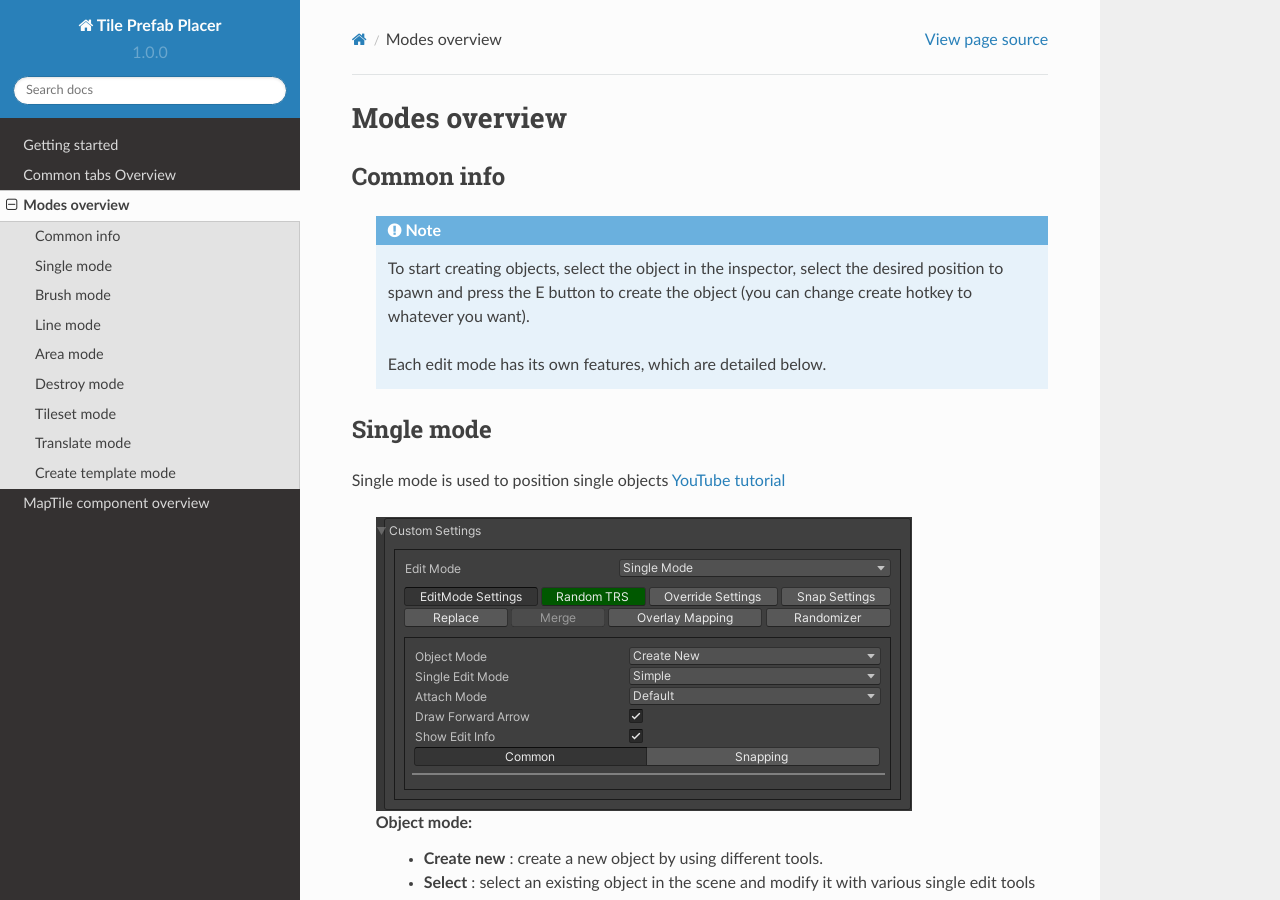
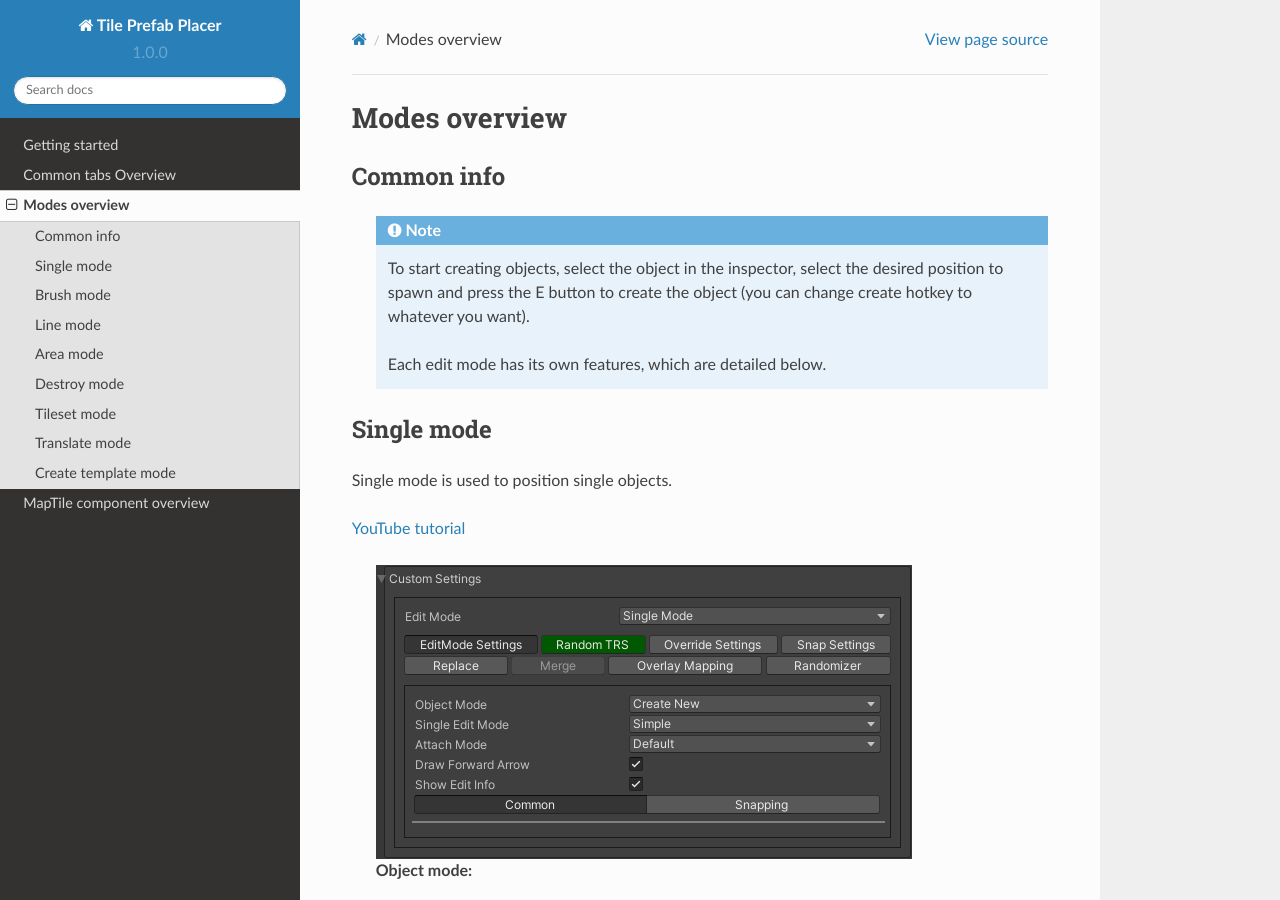
Before and after one commit to tawi1/Tile-Prefab-Placer, a Sphinx documentation site: the page built from docs/source/modes.rst, in a window 1280 px wide and 900 px high. Built offline with Sphinx 7.4.7 and the Read the Docs theme 2.0.0, drawn with Linux system fonts in a browser that asks for light colours; some of the changed text lies outside the part shown.

```diff
--- a/docs/source/modes.rst
+++ b/docs/source/modes.rst
@@ -14,7 +14,8 @@ Common info
 Single mode
 ------------
 
-Single mode is used to position single objects
+Single mode is used to position single objects.
+
 `YouTube tutorial <https://youtu.be/wHtF12qiRgI>`_
 
 	.. image:: images/modes/SingleMode/SingleModeTab1.png
@@ -40,9 +41,11 @@ Single mode is used to position single objects
 		.. image:: images/modes/SingleMode/SelectEditAnim.gif
 
 
+
 		* **Cursor point rotation** : rotates the object in the direction of the cursor.
 
 		.. image:: images/modes/SingleMode/CursorPointAnim.gif
+
 
 
 		* **Custom point rotation** : rotates the object in the direction of the target object.
@@ -53,6 +56,7 @@ Single mode is used to position single objects
 			* **Target point position** : position of target point.
 
 		.. image:: images/modes/SingleMode/CustomPointRotationAnim.gif
+
 
 
 		* **Physics placing** : place objects using physics.
@@ -103,7 +107,9 @@ Single mode is used to position single objects
 
 	**Show edit info** : show rotation and local of position of target object.
 
-	**Snapping settings**
+
+	**Snapping settings:**
+
 
 	.. image:: images/modes/SingleMode/SingleModeTab7.png
 
```
